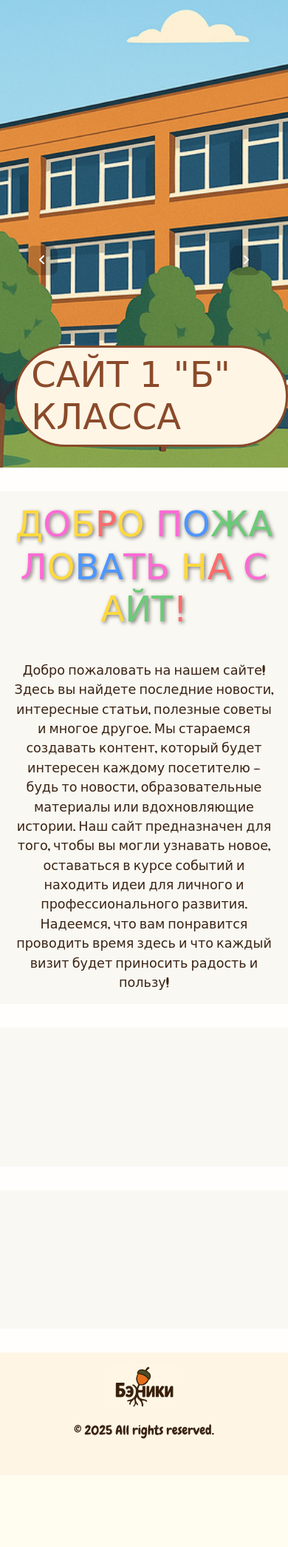
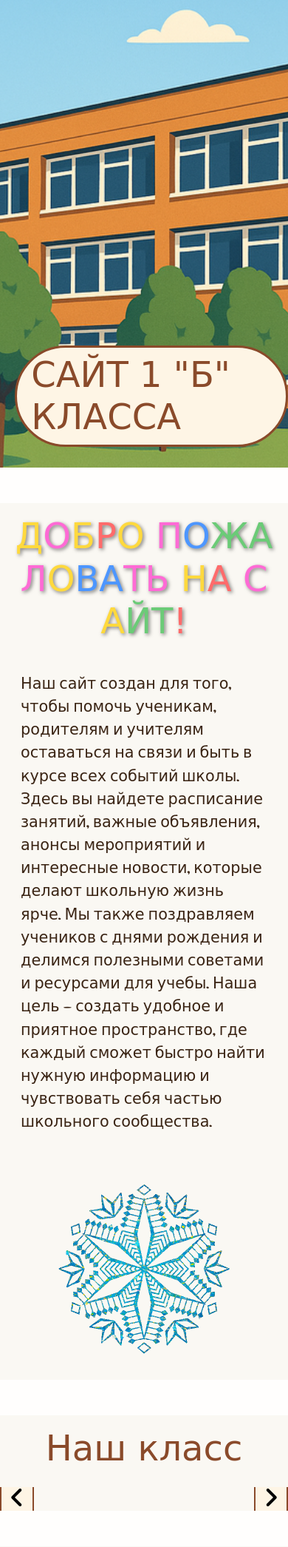
Before and after one commit to alexdotrud/santarves-school-Bclass, a Django app: page / in a window 390 px wide; the page is wider, and only the part inside the window is pictured. Shown: the part 81-2172 px from the top of that part at 74% size. Before the commit the page ends 2026 px from the top of that part, so only its background shows below. Run offline with Django 5.2, Linux system fonts and the light colour scheme; some web fonts are replaced.

Commit message:
Add birthday section to homepage, create gallery page

```diff
--- a/main_app/templates/main_app/home.html
+++ b/main_app/templates/main_app/home.html
@@ -6,8 +6,6 @@
     <div class="hero-images">
         <img src="{% static 'images/mokykla.png' %}" alt="Santarvės mokykla" class="hero-image">
     </div>
-    <button class="prev"><i class="fa-solid fa-angle-left"></i></button>
-    <button class="next"><i class="fa-solid fa-angle-right"></i></button>
     <div class="hero-text">
         <h1 class="hero-title">
             САЙТ 1 "Б" КЛАССА</h1>
@@ -16,14 +14,42 @@
 
 <section class="news general-info">
     <h2 class="moving-title" id="title">Добро пожаловать на сайт!</h2>
-    <p> Добро пожаловать на нашем сайте! Здесь вы найдете последние новости, интересные статьи, полезные советы и многое
-        другое.
-        Мы стараемся создавать контент, который будет интересен каждому посетителю — будь то новости, образовательные
-        материалы или вдохновляющие истории.
-        Наш сайт предназначен для того, чтобы вы могли узнавать новое, оставаться в курсе событий и находить идеи для
-        личного и профессионального развития.
-        Надеемся, что вам понравится проводить время здесь и что каждый визит будет приносить радость и пользу!</p>
+    <div class="container">
+        <div class="row">
+            <div class="col-md-6 col-sm-12">
+                <p class="intro-paragraph">
+                    Наш сайт создан для того, чтобы помочь ученикам, родителям и учителям оставаться на связи и быть в
+                    курсе всех
+                    событий школы. Здесь вы найдете расписание занятий, важные объявления, анонсы мероприятий и
+                    интересные новости,
+                    которые делают школьную жизнь ярче. Мы также поздравляем учеников с днями рождения и делимся
+                    полезными советами
+                    и ресурсами для учебы. Наша цель — создать удобное и приятное пространство, где каждый сможет быстро
+                    найти
+                    нужную информацию и чувствовать себя частью школьного сообщества.
+                </p>
+            </div>
+            <div class="col-md-6 col-sm-12 image-paragraph">
+                <img src="{% static 'images/snow.gif' %}" alt="Snow gif" width="400" height="300">
+            </div>
+        </div>
+    </div>
+</section>
 
+<section class="student-gallery general-info">
+    <h3 class="moving-header">Наш класс</h3>
+    <div class="gallery-wrapper">
+        <button class="prev scroll-btn"><i class="fa-solid fa-angle-left"></i></button>
+        <div class="gallery">
+            {% for student in students %}
+            <div class="student-card">
+                <img src="{{ student.photo.url }}" alt="{{ student.name }}">
+                <p>{{ student.name }}</p>
+            </div>
+            {% endfor %}
+        </div>
+        <button class="next scroll-btn"><i class="fa-solid fa-angle-right"></i></button>
+    </div>
 </section>
 
 <section class="results general-info">
@@ -33,8 +59,48 @@
 </section>
 
 <section class="birthday general-info">
-    <h3 class="moving-header">Наши именинники</h3>
-    <p></p>
+    <h3 class="moving-title" id="title">С Днём Рождения!</h3>
 
+    <p class="birthday-text">
+        Поздравляем наших учеников с их особенным днём!
+        <br>
+        Желаем вам успехов, радости и ярких впечатлений в школе и в
+        жизни!
+    </p>
+
+    <div class="birthday-photos">
+        {% for student in birthday_students %}
+        <div class="birthday-card">
+            <img src="{{ student.photo.url }}" alt="{{ student.name }}">
+            <p>{{ student.name }}</p>
+        </div>
+        {% endfor %}
+    </div>
+
+    <div class="birthday-videos mb-2">
+        <div class="row">
+            <div class="video-wrapper col-md-6">
+                <iframe width="600" height="300" src="https://www.youtube.com/embed/pYiXOdJQfOQ?si=32rloUwGjU5aB42S"
+                    title="YouTube video player" frameborder="0"
+                    allow="accelerometer; autoplay; clipboard-write; encrypted-media; gyroscope; picture-in-picture; web-share"
+                    referrerpolicy="strict-origin-when-cross-origin" allowfullscreen></iframe>
+            </div>
+            <div class="video-wrapper col-md-6">
+                <iframe width="600" height="300" src="https://www.youtube.com/embed/0Xz1QAywzd0?si=0UsKEsnnlIjiL8sW"
+                    title="YouTube video player" frameborder="0"
+                    allow="accelerometer; autoplay; clipboard-write; encrypted-media; gyroscope; picture-in-picture; web-share"
+                    referrerpolicy="strict-origin-when-cross-origin" allowfullscreen></iframe>
+            </div>
+        </div>
+    </div>
+
+    <div class="birthday-photos">
+        {% for student in birthday_students %}
+        <div class="birthday-card">
+            <img src="{{ student.photo.url }}" alt="{{ student.name }}">
+            <p>{{ student.name }}</p>
+        </div>
+        {% endfor %}
+    </div>
 </section>
 {% endblock %}
--- a/static/css/style.css
+++ b/static/css/style.css
@@ -29,7 +29,7 @@
 
 p {
     padding: 1rem;
-    font-size: 1.1rem;
+    font-size: 1.3rem;
 }
 
 /* Navigation Styles */
@@ -100,27 +100,6 @@
     object-position: bottom;
     transition: opacity 0.5s ease-in-out;
 }
-
-.hero-section .prev {
-    left: 20px;
-}
-
-.hero-section .next {
-    right: 20px;
-}
-
-.prev,
-.next {
-    color: #fff;
-    border: none;
-    background: rgba(0, 0, 0, 0.199);
-    position: absolute;
-    top: 50%;
-    padding: 0.5rem 1rem;
-    margin: 1rem;
-    border-radius: 10px;
-}
-
 .hero-title {
     position: absolute;
     bottom: 20px;
@@ -134,9 +113,9 @@
 /* Other Sections */
 .general-info {
     text-align: center;
-    max-width: 1200px;
+    max-width: 1300px;
     background-color: rgba(244, 239, 228, 0.425);
-    margin: 2rem auto;
+    margin: 3rem auto;
 }
 
 .moving-title {
@@ -187,6 +166,112 @@
     }
 }
 
+.intro-paragraph {
+    text-align: left;
+    display: flex;
+    justify-content: center;
+    align-items: center;
+}
+
+.image-paragraph {
+    display: flex;
+    justify-content: center;
+    align-items: center;
+}
+
+/* Gallery */
+.gallery-wrapper {
+    position: relative;
+    max-width: 1000px;
+    margin: 0 auto;
+    overflow: hidden;
+}
+
+.gallery {
+    display: flex;
+    gap: 1rem;
+    overflow-x: auto;
+    scroll-behavior: smooth;
+    padding: 1rem 0;
+}
+
+
+.student-card {
+    flex: 0 0 auto;
+    width: 120px;
+    text-align: center;
+}
+
+.student-card img {
+    width: 100%;
+    border-radius: 50%;
+    border: 2px solid var(--primary-brown);
+}
+
+.scroll-btn {
+    position: absolute;
+    top: 50%;
+    transform: translateY(-50%);
+    background-color: var(--warm-cream);
+    border: 2px solid var(--primary-brown);
+    font-size: 2rem;
+    padding: 0.3rem 0.7rem;
+    cursor: pointer;
+    z-index: 10;
+}
+
+.scroll-btn.prev {
+    left: 0;
+}
+
+.scroll-btn.next {
+    right: 0;
+}
+
+
+/* Videos */
+.video-wrapper {
+    transition: transform 0.3s ease-in-out, box-shadow 0.6s ease-in-out;
+}
+
+.video-wrapper iframe {
+    border: 4px solid #ffd93d;
+    border-radius: 12px;
+    box-shadow: 0 4px 10px rgba(0,0,0,0.2);
+    cursor: pointer;
+}
+
+.video-wrapper:hover {
+    transform: scale(1.02);
+}
+
+/* Student Photos */
+.birthday-photos {
+    display: flex;
+    justify-content: center;
+    flex-wrap: wrap;
+    gap: 1rem;
+}
+
+.birthday-card {
+    width: 120px;
+    text-align: center;
+    transition: transform 0.3s, box-shadow 0.3s;
+}
+
+.birthday-card img {
+    width: 100%;
+    border-radius: 50%;
+    border: 3px solid #ffd93d;
+    transition: transform 0.3s, box-shadow 0.3s;
+}
+
+.birthday-card img:hover {
+    transform: scale(1.1);
+    box-shadow: 0 5px 15px rgba(255, 217, 61, 0.5);
+}
+
+
 /* Footer */
 .site-footer {
     text-align: center;
```
Also changed, not shown: main_app/admin.py (+6 -1 lines), main_app/models.py (+8 -0 lines), requirements.txt (added, +114 -0 lines), static/js/script.js (+37 -22 lines), main_app/templates/main_app/gallery.html (added), media/hero_images/school-image.jpg (deleted), static/images/snow.gif (added).
